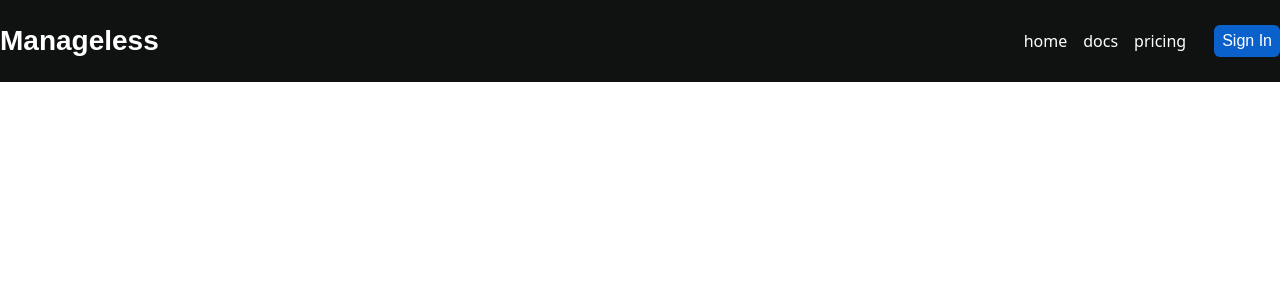
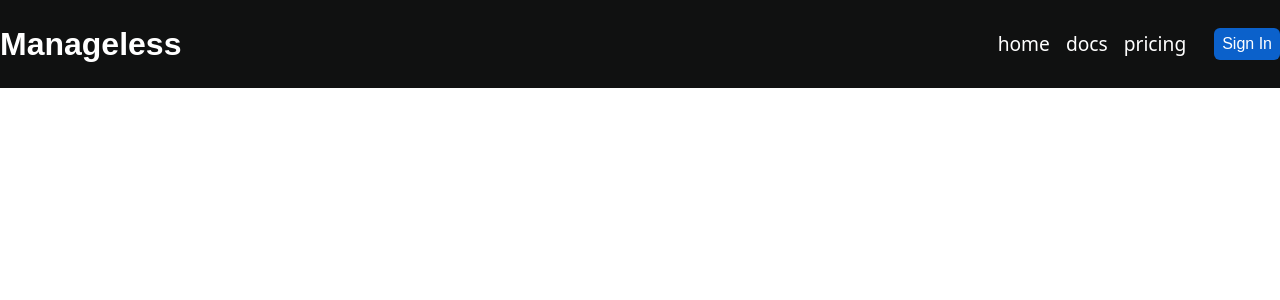
Before and after one commit to dennisdingo28/Manageless, a Next.js app: page / in a window 1280 px wide. Shown: the top 300 px of the page. Built offline with nearby package versions, Linux system fonts and the light colour scheme.

Commit message:
navbar + container fix

```diff
--- a/app/globals.css
+++ b/app/globals.css
@@ -10,3 +10,19 @@
     padding-right: 15px;
   }
 }
+@media (min-width:1280px){
+  .container{
+    max-width: 1280px;
+  }
+}
+
+.line{
+  transition: all 0.2s;
+}
+.line1.activeLine{
+  transform: rotate(45deg);
+}
+.line2.activeLine{
+  transform: rotate(-45deg) translateY(-5px) translateX(4px);
+
+}
--- a/components/Navbar.tsx
+++ b/components/Navbar.tsx
@@ -1,40 +1,52 @@
-import Link from "next/link"
-import CustomButton from "./ui/CustomButton"
+"use client";
+
+import Link from "next/link";
+import CustomButton from "./ui/CustomButton";
+import { useState } from "react";
 
 const Navbar = () => {
+    const [toggleMenu,setToggleMenu] = useState<boolean>(false);
+
   return (
-    <nav className="navbar relative text-white container mx-auto flex items-center justify-between py-5">
-        <div className="logoContainer">
-           <Link href={"/"} className="cursor-pointer"><h1 className="font-bold text-[1.5em] sm:text-[1.75em] font-poppins">Manageless</h1></Link>
-        </div>
+    <nav className="navbar text-white container mx-auto py-5">
         {/* Mobile */}
-        <div className="flex flex-col gap-1 sm:hidden cursor-pointer">
-            <div className="w-[25px] h-[2px] bg-white"></div>
-            <div className="w-[25px] h-[2px] bg-white"></div>
-        </div>
-        <div className="absolute bottom-[-60px] left-0 right-0 w-full bg-darkBlack shadow-[2px_2px_50px_5px,rgba(0,0,0,.8)] sm:hidden">
-            <div className="linkContainer gap-2 items-center flex justify-evenly py-2 md:flex">
-                <div className="flex gap-2 justify-center">
-                    <Link href={"/"} className="font-thin lowercase">Home</Link>
-                    <Link href={"/docs"} className="font-thin lowercase">Docs</Link>
-                    <Link href={"/docs"} className="font-thin lowercase">Pricing</Link>
+        <div className="sm:hidden">
+            <div className="flex items-center justify-between">
+                <div className="logoContainer">
+                    <Link href={"/"} className="cursor-pointer"><h1 className="font-bold text-[30px] sm:text-[1.75em] md:text-[2em] font-poppins">Manageless</h1></Link>
                 </div>
-                <CustomButton text="Sign In" classes="bg-darkBlue ml-3 px-2 py-1 rounded-md font-poppins cursor-pointer"/>
+                <div className="flex flex-col gap-1 sm:hidden cursor-pointer" onClick={()=>setToggleMenu(!toggleMenu)}>
+                    <div className={`w-[25px] h-[2.3px] bg-white line line1 ${toggleMenu && "activeLine"}`}></div>
+                    <div className={`w-[25px] h-[2.3px] bg-white line line2 ${toggleMenu && "activeLine"}`}></div>
+                </div>
+            </div>
+
+            <div className={`w-full duration-100 ${toggleMenu ? "h-[4.5em] opacity-100 z-0":"h-0 opacity-0 -z-10"} sm:hidden mt-1`}>
+                <div className="linkContainer gap-3 flex items-center flex-col justify-center">
+                    <div className="flex gap-6 justify-center items-center">
+                        <Link href={"/"} className="font-thin lowercase hover:text-lightBlue text-[1.2em] duration-75">Home</Link>
+                        <Link href={"/docs"} className="font-thin lowercase hover:text-lightBlue text-[1.2em] duration-75">Docs</Link>
+                        <Link href={"/pricing"} className="font-thin lowercase hover:text-lightBlue text-[1.2em] duration-75">Pricing</Link>
+                    </div>
+                    <CustomButton text="Sign In" classes="bg-darkBlue ml-5 px-2 py-1 rounded-md font-poppins cursor-pointer hover:bg-lightBlue"/>
+                </div>
             </div>
         </div>
 
         {/* Desktop */}
+        <div className="hidden sm:flex sm:justify-between">
+            <Link href={"/"} className="cursor-pointer"><h1 className="font-bold text-[30px] sm:text-[1.75em] md:text-[2em] font-poppins">Manageless</h1></Link>
 
-        <div className="hidden sm:block">
             <div className="linkContainer gap-2 items-center flex">
                 <div className="flex gap-4">
-                    <Link href={"/"} className="font-thin lowercase">Home</Link>
-                    <Link href={"/docs"} className="font-thin lowercase">Docs</Link>
-                    <Link href={"/docs"} className="font-thin lowercase">Pricing</Link>
+                    <Link href={"/"} className="font-thin lowercase hover:text-lightBlue text-[1.2em] duration-75">Home</Link>
+                    <Link href={"/docs"} className="font-thin lowercase hover:text-lightBlue text-[1.2em] duration-75">Docs</Link>
+                    <Link href={"/pricing"} className="font-thin lowercase hover:text-lightBlue text-[1.2em] duration-75">Pricing</Link>
                 </div>
-                <CustomButton text="Sign In" classes="bg-darkBlue ml-5 px-2 py-1 rounded-md font-poppins cursor-pointer"/>
+                <CustomButton text="Sign In" classes="bg-darkBlue ml-5 px-2 py-1 rounded-md font-poppins cursor-pointer hover:bg-lightBlue"/>
             </div>
         </div>
+
     </nav>
   )
 }
--- a/tailwind.config.js
+++ b/tailwind.config.js
@@ -29,6 +29,7 @@ module.exports = {
       colors:{
         "darkBlack":"#101111",
         "darkBlue":"#0b61cb",
+        "lightBlue":"#437dfa",
       }
     },
   },
```
